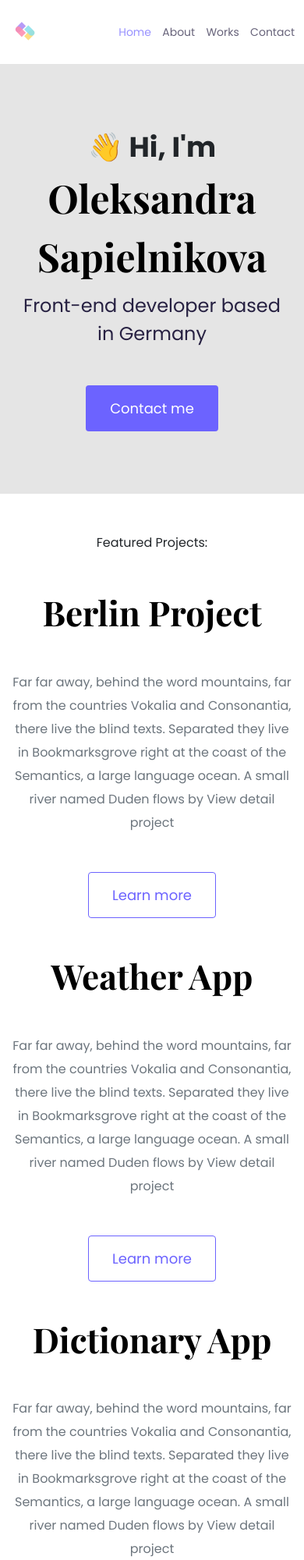
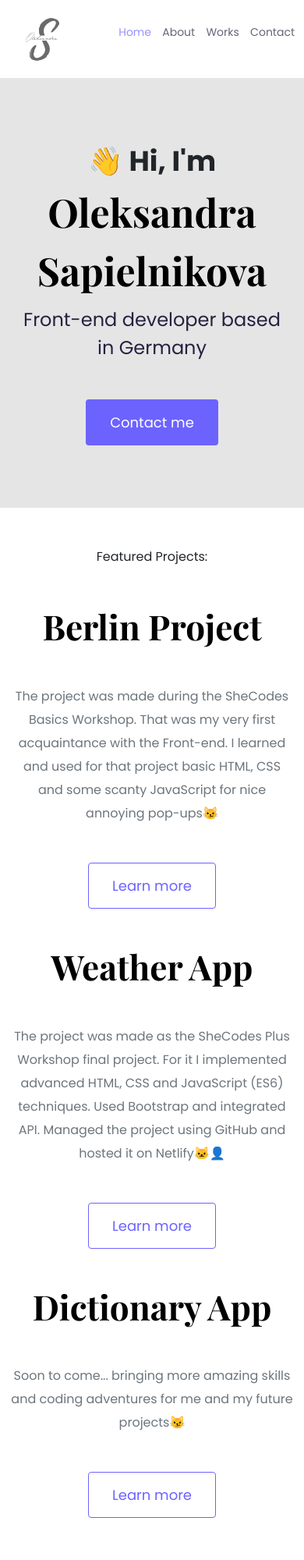
Before and after one commit to Oleksandra-Sapielnikova/portfolio-project-shecodes, a plain HTML site: page index.html in a window 390 px wide. Shown: the top 2000 px of the page at 78% size. Drawn offline with nearby package versions, Linux system fonts and the light colour scheme.

Commit message:
added my personal content, logo

```diff
--- a/index.html
+++ b/index.html
@@ -27,17 +27,19 @@
     ></script>
     <meta name="viewport" content="width=device-width, initial-scale=1.0" />
     <link rel="stylesheet" href="styles/css.css" />
-   <meta name="description" content="Oleksandra Sapielnikova is a professionally trainned front-end engineer. Came from Ukraine and based in Germany now.">
+    <meta
+      name="description"
+      content="Oleksandra Sapielnikova is a professionally trainned front-end engineer. Came from Ukraine and based in Germany now."
+    />
     <title>Front-end developer - Sapielnikova Oleksandra</title>
   </head>
   <body>
     <div class="container">
       <nav class="d-flex justify-content-between">
         <a href="/" title="Homepage">
-          <img src="/images/logo.png" class="logo d-none d-md-block" alt="Oleksandra's logo"/>
           <img
-            src="/images/cropped-logo.jpg"
-            class="logo d-block d-md-none"
+            src="/images/logo2.png"
+            class="logo"
             alt="Oleksandra's logo"
           />
         </a>
@@ -46,13 +48,19 @@
             <a href="/" title="Homepage">Home</a>
           </li>
           <li>
-            <a href="/about.html" title="About Oleksandra Sapielnikova">About</a>
+            <a href="/about.html" title="About Oleksandra Sapielnikova"
+              >About</a
+            >
           </li>
           <li>
-            <a href="/work.html" title="Works of Oleksandra Sapielnikova">Works</a>
+            <a href="/work.html" title="Works of Oleksandra Sapielnikova"
+              >Works</a
+            >
           </li>
           <li>
-            <a href="/contact.html" title="Contacts of Oleksandra Sapielnikova">Contact</a>
+            <a href="/contact.html" title="Contacts of Oleksandra Sapielnikova"
+              >Contact</a
+            >
           </li>
         </ul>
       </nav>
@@ -62,12 +70,15 @@
       <h1>Oleksandra Sapielnikova</h1>
       <h2 class="mb-5">Front-end developer based in Germany</h2>
       <div>
-        <a href="/contact.html" class="btn btn-branding" title="Contact Oleksandra">Contact me</a>
+        <a
+          href="/contact.html"
+          class="btn btn-branding"
+          title="Contact Oleksandra"
+          >Contact me</a
+        >
       </div>
     </div>
-    <p class="text-center m-5">
-      Featured Projects:
-    </p>
+    <p class="text-center m-5">Featured Projects:</p>
     <div class="container">
       <div class="row mb-5">
         <div class="col d-none d-lg-block">
@@ -81,13 +92,14 @@
           <div class="project-description">
             <h2 class="mb-5">Berlin Project</h2>
             <p class="mb-5 text-muted">
-              Far far away, behind the word mountains, far from the countries
-              Vokalia and Consonantia, there live the blind texts. Separated
-              they live in Bookmarksgrove right at the coast of the Semantics, a
-              large language ocean. A small river named Duden flows by View
-              detail project
+              The project was made during the SheCodes Basics Workshop. That was
+              my very first acquaintance with the Front-end. I learned and used
+              for that project basic HTML, CSS and some scanty JavaScript for
+              nice annoying pop-ups😼
             </p>
-            <a href="/work.html#berlin-project" class="btn btn-branding-outline">Learn more</a>
+            <a href="/work.html#berlin-project" class="btn btn-branding-outline"
+              >Learn more</a
+            >
           </div>
         </div>
       </div>
@@ -96,17 +108,24 @@
           <div class="project-description">
             <h2 class="mb-5">Weather App</h2>
             <p class="mb-5 text-muted">
-              Far far away, behind the word mountains, far from the countries
-              Vokalia and Consonantia, there live the blind texts. Separated
-              they live in Bookmarksgrove right at the coast of the Semantics, a
-              large language ocean. A small river named Duden flows by View
-              detail project
+              The project was made as the SheCodes Plus Workshop final project.
+              For it I implemented advanced HTML, CSS and JavaScript (ES6)
+              techniques. Used Bootstrap and integrated API. Managed the project
+              using GitHub and hosted it on Netlify🐱‍👤
             </p>
-            <a href="/work.html#weather-project" class="btn btn-branding-outline">Learn more</a>
+            <a
+              href="/work.html#weather-project"
+              class="btn btn-branding-outline"
+              >Learn more</a
+            >
           </div>
         </div>
         <div class="col d-none d-lg-block">
-          <img src="/images/weather1.png" alt="weather app preview" class="img-fluid" />
+          <img
+            src="/images/weather1.png"
+            alt="weather app preview"
+            class="img-fluid"
+          />
         </div>
       </div>
       <div class="row mb-5">
@@ -121,13 +140,14 @@
           <div class="project-description">
             <h2 class="mb-5">Dictionary App</h2>
             <p class="mb-5 text-muted">
-              Far far away, behind the word mountains, far from the countries
-              Vokalia and Consonantia, there live the blind texts. Separated
-              they live in Bookmarksgrove right at the coast of the Semantics, a
-              large language ocean. A small river named Duden flows by View
-              detail project
+              Soon to come... bringing more amazing skills and coding adventures
+              for me and my future projects😼
             </p>
-            <a href="/work.html#dictionary-project" class="btn btn-branding-outline">Learn more</a>
+            <a
+              href="/work.html#dictionary-project"
+              class="btn btn-branding-outline"
+              >Learn more</a
+            >
           </div>
         </div>
       </div>
@@ -138,11 +158,19 @@
             <p class="text-muted">Let's work together</p>
           </div>
           <div>
-            <a href="/contact.html" title="Contact me" class="btn btn-branding mt-3">Contact me</a>
+            <a
+              href="/contact.html"
+              title="Contact me"
+              class="btn btn-branding mt-3"
+              >Contact me</a
+            >
           </div>
         </div>
         <div class="d-flex justify-content-center">
-          <a href="mailto:oleksandra.sapielnikova@gmail.com" title="Email Oleksandra" class="email-link"
+          <a
+            href="mailto:oleksandra.sapielnikova@gmail.com"
+            title="Email Oleksandra"
+            class="email-link"
             >oleksandra.sapielnikova@gmail.com</a
           >
         </div>
@@ -167,7 +195,13 @@
           ></a>
         </div>
         <p class="text-center text-muted mt-4">
-          This project was coded by Oleksandra Sapielnikova, and it's <a href="https://github.com/Oleksandra-Sapielnikova/portfolio-project-shecodes" target="_blank" title="open-source code">open-sourced</a>
+          This project was coded by Oleksandra Sapielnikova, and it's
+          <a
+            href="https://github.com/Oleksandra-Sapielnikova/portfolio-project-shecodes"
+            target="_blank"
+            title="open-source code"
+            >open-sourced</a
+          >
         </p>
       </footer>
     </div>
--- a/styles/css.css
+++ b/styles/css.css
@@ -205,10 +205,18 @@ footer .social-media-links a:hover{
 }
 
 .logo {
-  max-height: 40px;
+  max-height: 60px;
 }
 
+.shecodes-projects a{
+  text-decoration: none;
+  color: #000;
+  transition: all 100ms ease-in-out;
+}
 
+.shecodes-projects a:hover{
+  color: var(--branding-color);
+}
 
 @media (max-width: 900px) {
   h2 {
```
Also changed, not shown: about.html (+47 -22 lines), contact.html (+2 -3 lines), work.html (+4 -5 lines), images/hero1.png (added), images/image 38.png (added), images/logo1.png (added), images/logo2.png (added), 1 other file.
